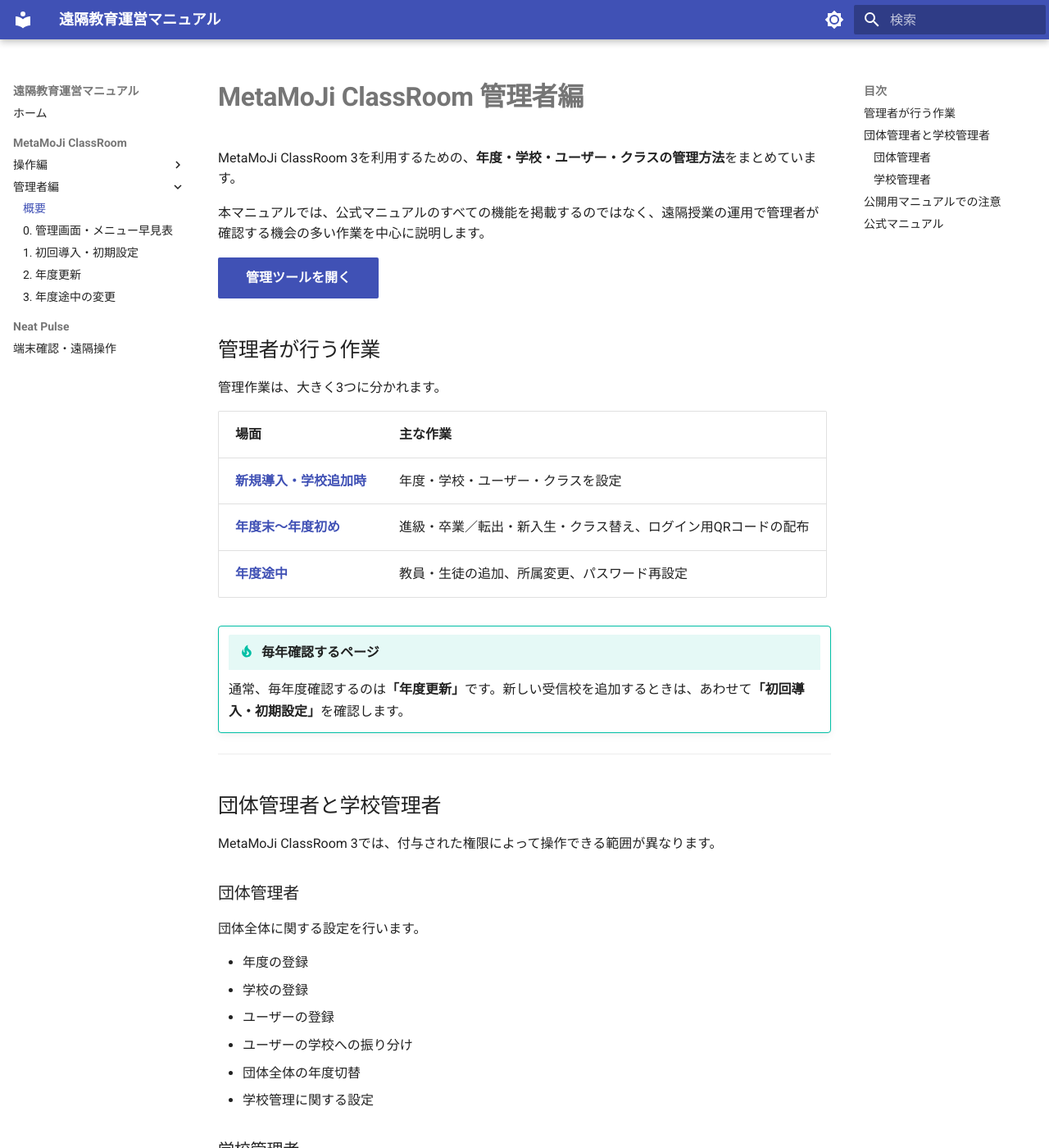
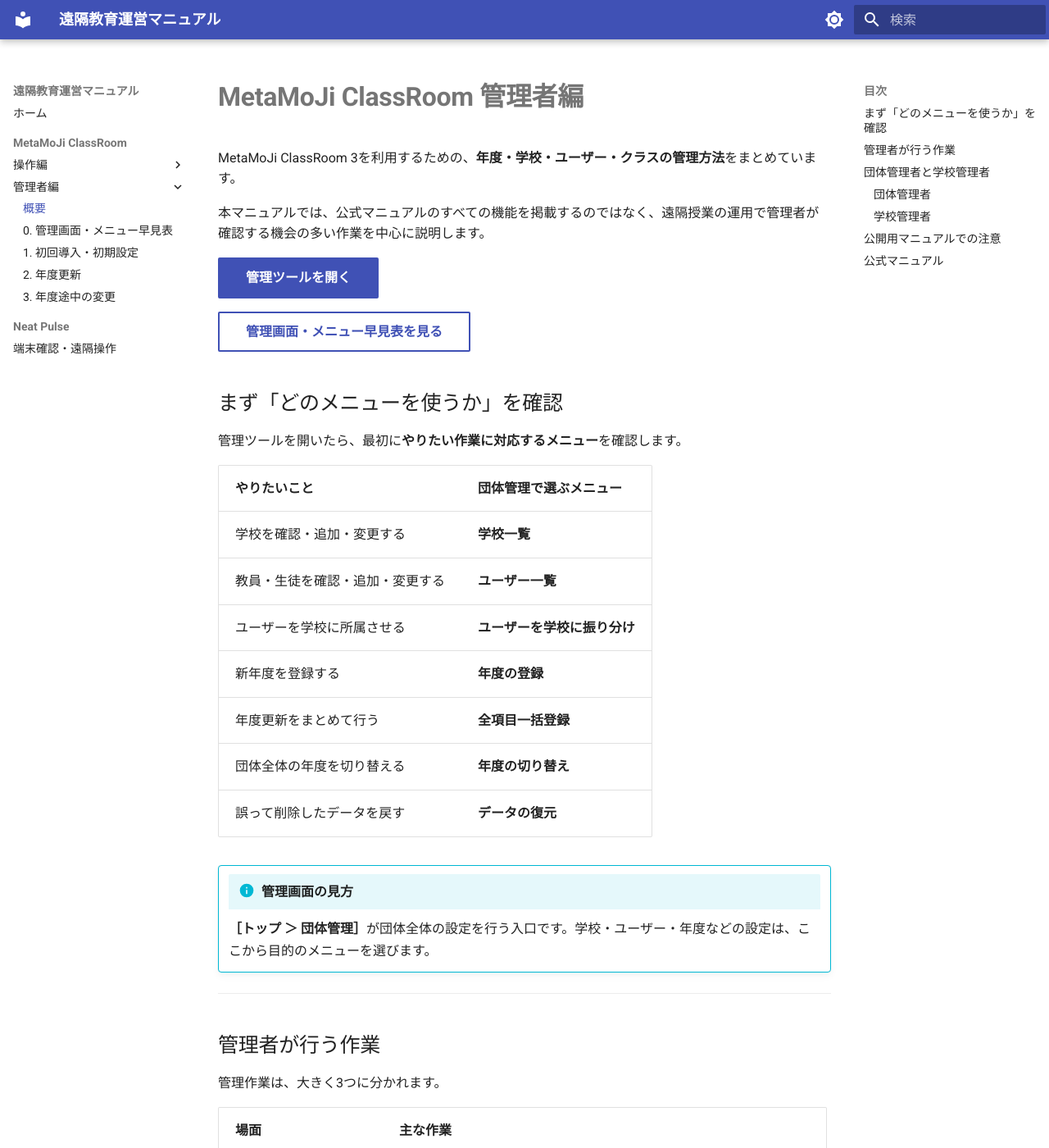
Before and after one commit to a-recs/remote-manual, an MkDocs documentation site: the page built from docs/metamoji/admin/index.md, in a window 1280 px wide and 1400 px high. Shown: the whole window at 82% size. Built offline with MkDocs 1.6.1 and Material for MkDocs 9.7.7, drawn with Linux system fonts in a browser that asks for light colours.

Commit message:
Make MetaMoJi admin overview menu-oriented

```diff
--- a/docs/metamoji/admin/index.md
+++ b/docs/metamoji/admin/index.md
@@ -5,6 +5,27 @@ MetaMoJi ClassRoom 3を利用するための、**年度・学校・ユーザー
 本マニュアルでは、公式マニュアルのすべての機能を掲載するのではなく、遠隔授業の運用で管理者が確認する機会の多い作業を中心に説明します。
 
 [管理ツールを開く](https://api-classroom.metamoji.com/mmjmanage/tools/ja/login.html){ .md-button .md-button--primary target="_blank" }
+
+[管理画面・メニュー早見表を見る](00-menu-guide.md){ .md-button }
+
+## まず「どのメニューを使うか」を確認
+
+管理ツールを開いたら、最初に**やりたい作業に対応するメニュー**を確認します。
+
+| やりたいこと | 団体管理で選ぶメニュー |
+|---|---|
+| 学校を確認・追加・変更する | **学校一覧** |
+| 教員・生徒を確認・追加・変更する | **ユーザー一覧** |
+| ユーザーを学校に所属させる | **ユーザーを学校に振り分け** |
+| 新年度を登録する | **年度の登録** |
+| 年度更新をまとめて行う | **全項目一括登録** |
+| 団体全体の年度を切り替える | **年度の切り替え** |
+| 誤って削除したデータを戻す | **データの復元** |
+
+!!! info "管理画面の見方"
+    **［トップ ＞ 団体管理］**が団体全体の設定を行う入口です。学校・ユーザー・年度などの設定は、ここから目的のメニューを選びます。
+
+---
 
 ## 管理者が行う作業
 
```
